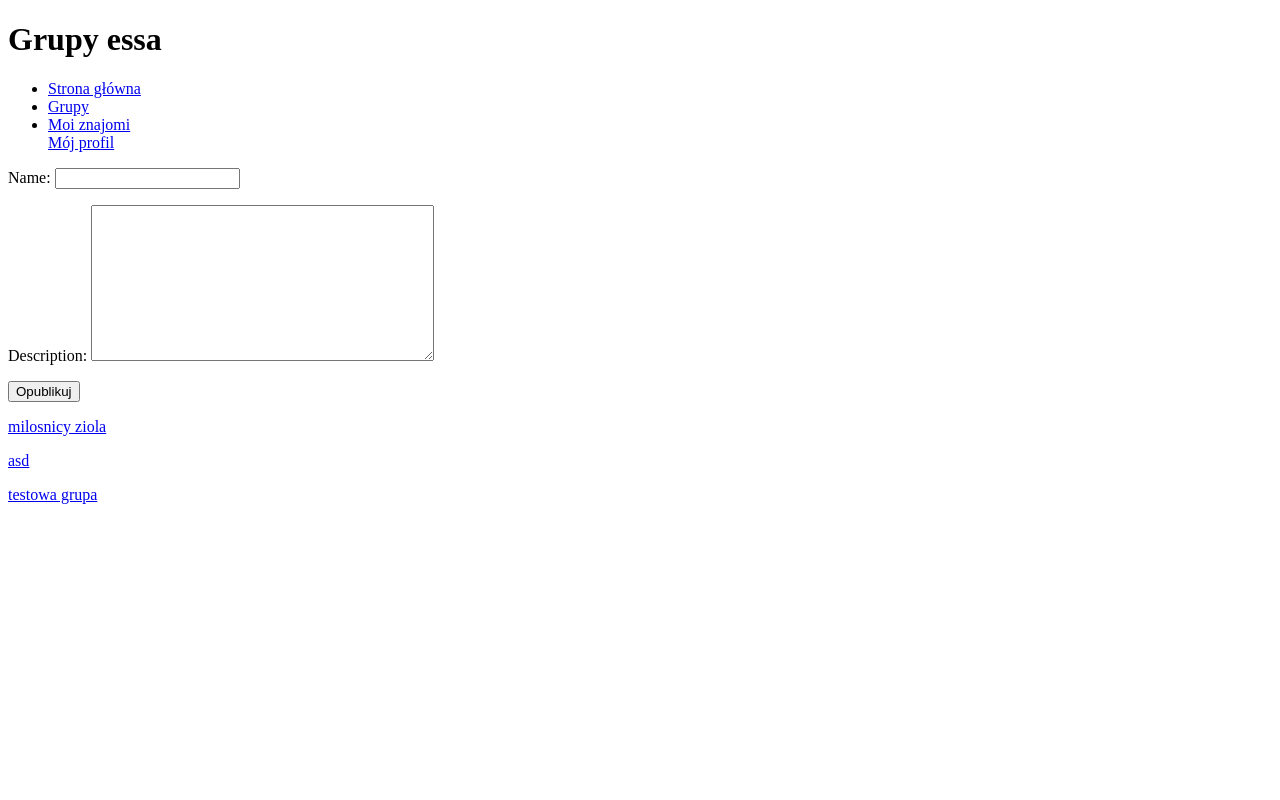
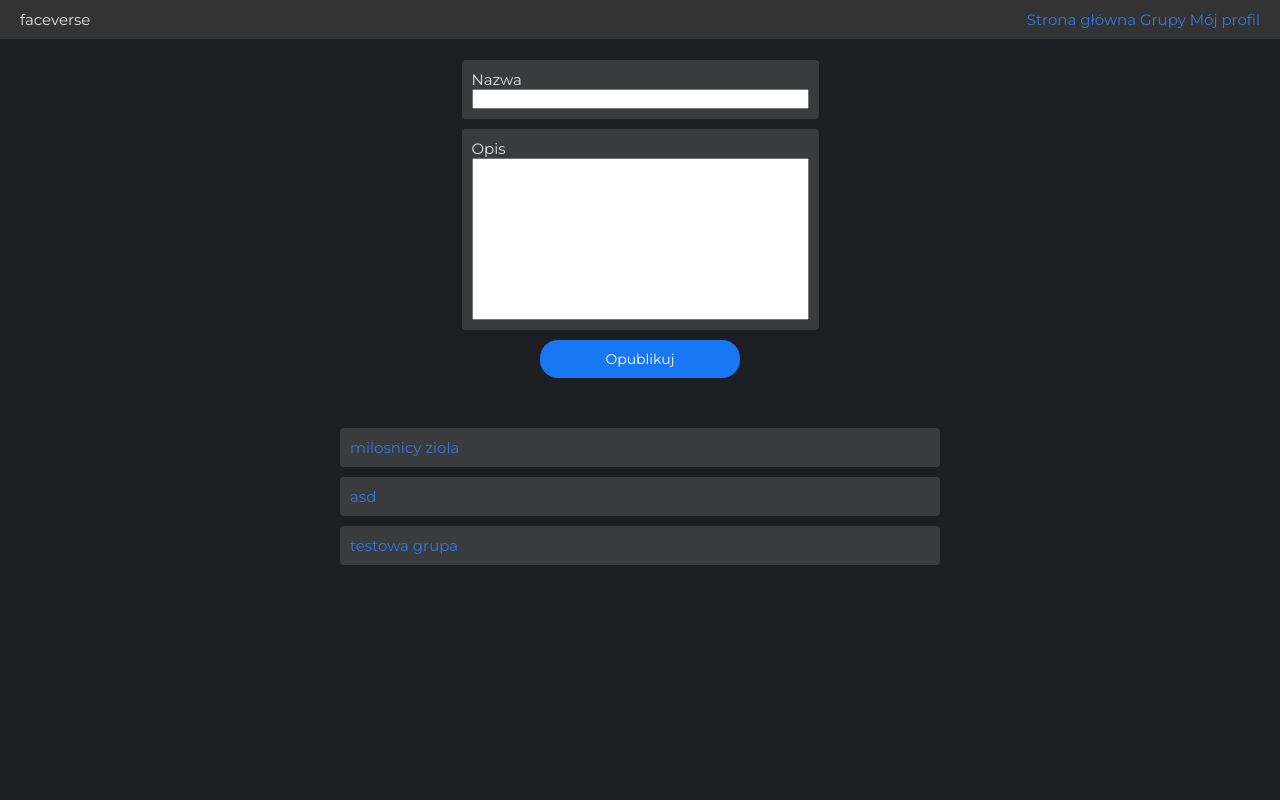
Before and after one commit to wiktordablju/faceverse, a Django app: page /groups/ in a window 1280 px wide. Run offline with Django 4.2, Linux system fonts and the light colour scheme; a user stored in the database is signed in; data comes from the database, SQL or seed files in the repository; both versions use the stored data as it was after the commit.

Commit message:
17.12: strona wszystkich grup

```diff
--- a/group_management/forms.py
+++ b/group_management/forms.py
@@ -6,6 +6,10 @@ class GroupForm(forms.ModelForm):
     class Meta:
         model = Group
         fields = ['name', 'description']
+        labels = {
+            'name': "Nazwa",
+            'description': 'Opis',
+        }
 
 
 class GroupEditForm(forms.ModelForm):
--- /dev/null
+++ b/group_management/static/css/groups.css
@@ -0,0 +1,148 @@
+*,
+*::after,
+*::before {
+  box-sizing: border-box;
+  margin: 0;
+  padding: 0;
+}
+
+html,
+body {
+  height: 100%;
+}
+
+html {
+  font-size: 62.5%;
+  scroll-behavior: smooth;
+}
+
+a {
+  text-decoration: none;
+}
+
+input,
+button,
+textarea,
+select {
+  font-family: inherit;
+}
+
+button {
+  border: none;
+  cursor: pointer;
+}
+
+textarea {
+  resize: vertical;
+}
+
+table {
+  border-collapse: collapse;
+  border-spacing: 0;
+}
+
+body {
+  display: flex;
+  flex-direction: column;
+  background-color: #1c1e21;
+  color: #e4e6eb;
+  font-family: "Montserrat", sans-serif;
+  font-size: 1.5rem;
+  padding-top: 4rem;
+}
+
+a:visited,
+a {
+  text-decoration: none;
+  color: #3578e5;
+  transition: 0.3s;
+}
+
+a:hover {
+  color: #552ce9;
+}
+
+.top-nav {
+  display: flex;
+  justify-content: space-between;
+  align-items: center;
+  background: #333;
+  padding: 1rem 2rem;
+  position: fixed;
+  top: 0;
+  z-index: 10;
+  width: 100%;
+}
+
+.group-form {
+  display: flex;
+  flex-direction: column;
+  align-items: center;
+  justify-content: center;
+  margin: 2rem auto;
+}
+.group-form__fields {
+  display: flex;
+  flex-direction: column;
+  width: 100%;
+  max-width: 600px;
+  margin: auto;
+}
+.group-form__field {
+  background: #3a3b3c;
+  border: none;
+  border-radius: 4px;
+  padding: 1rem;
+  margin-bottom: 1rem;
+  color: #e4e6eb;
+  width: 100%;
+  max-width: 600px;
+  display: flex;
+  flex-direction: column;
+  margin-bottom: 1rem;
+}
+.group-form__field__label {
+  font-size: 1.4rem;
+  color: #e4e6eb;
+  margin-bottom: 0.5rem;
+}
+.group-form__field:focus {
+  outline: 2px solid #3578e5;
+}
+.group-form__submit {
+  background-color: #1877f2;
+  color: white;
+  padding: 1rem 2rem;
+  border: none;
+  border-radius: 18px;
+  cursor: pointer;
+  transition: background-color 0.3s ease;
+  font-size: 1.4rem;
+  width: 100%;
+  max-width: 200px;
+  align-self: center;
+}
+.group-form__submit:hover {
+  background-color: #4893f5;
+}
+
+.group-list {
+  margin-top: 3rem;
+  display: flex;
+  flex-direction: column;
+  align-items: center;
+}
+.group-list__item {
+  background: #3a3b3c;
+  margin-bottom: 1rem;
+  padding: 1rem;
+  border-radius: 4px;
+  font-size: 1.5rem;
+  width: 100%;
+  max-width: 600px;
+  transition: transform 0.3s ease;
+}
+
+textarea {
+  resize: none;
+}/*# sourceMappingURL=groups.css.map */
--- /dev/null
+++ b/group_management/static/scss/_reset.scss
@@ -0,0 +1,42 @@
+*,
+*::after,
+*::before {
+	box-sizing: border-box;
+	margin: 0;
+	padding: 0;
+}
+
+html,
+body {
+	height: 100%;
+}
+
+html {
+	font-size: 62.5%;
+	scroll-behavior: smooth;
+}
+
+a {
+	text-decoration: none;
+}
+
+input,
+button,
+textarea,
+select {
+	font-family: inherit;
+}
+
+button {
+	border: none;
+	cursor: pointer;
+}
+
+textarea {
+	resize: vertical;
+}
+
+table {
+	border-collapse: collapse;
+	border-spacing: 0;
+}
--- /dev/null
+++ b/group_management/static/scss/groups.scss
@@ -0,0 +1,114 @@
+@use "./reset";
+
+body {
+	display: flex;
+	flex-direction: column;
+	background-color: #1c1e21;
+	color: #e4e6eb;
+	font-family: "Montserrat", sans-serif;
+	font-size: 1.5rem;
+	padding-top: 4rem; // Add padding at the top to prevent content from being hidden under the nav
+}
+
+a:visited,
+a {
+	text-decoration: none;
+	color: #3578e5;
+	transition: 0.3s;
+}
+
+a:hover {
+	color: #552ce9;
+}
+
+.top-nav {
+	display: flex;
+	justify-content: space-between;
+	align-items: center;
+	background: #333;
+	padding: 1rem 2rem;
+	position: fixed; // Changed from sticky to fixed
+	top: 0;
+	z-index: 10;
+	width: 100%;
+}
+
+.group-form {
+	display: flex;
+	flex-direction: column;
+	align-items: center;
+	justify-content: center;
+	margin: 2rem auto;
+
+	&__fields {
+		display: flex;
+		flex-direction: column;
+		width: 100%;
+		max-width: 600px;
+		margin: auto;
+	}
+
+	&__field {
+		background: #3a3b3c;
+		border: none;
+		border-radius: 4px;
+		padding: 1rem;
+		margin-bottom: 1rem;
+		color: #e4e6eb;
+		width: 100%; // Adjust the width as necessary
+		max-width: 600px; // Match the width to the post form
+		display: flex;
+		flex-direction: column;
+		margin-bottom: 1rem;
+		&__label {
+			font-size: 1.4rem;
+			color: #e4e6eb;
+			margin-bottom: 0.5rem;
+		}
+
+		&:focus {
+			outline: 2px solid #3578e5;
+		}
+	}
+
+	&__submit {
+		background-color: #1877f2;
+		color: white;
+		padding: 1rem 2rem;
+		border: none;
+		border-radius: 18px;
+		cursor: pointer;
+		transition: background-color 0.3s ease;
+		font-size: 1.4rem;
+		width: 100%;
+		max-width: 200px;
+		align-self: center; // Center the button in the form
+
+		&:hover {
+			background-color: lighten(#1877f2, 10%);
+		}
+	}
+}
+
+// Style for the list of groups
+.group-list {
+	margin-top: 3rem;
+	display: flex;
+	flex-direction: column;
+	align-items: center;
+
+	&__item {
+		background: #3a3b3c;
+		margin-bottom: 1rem;
+		padding: 1rem;
+		border-radius: 4px;
+		font-size: 1.5rem;
+		width: 100%;
+		max-width: 600px; // Size similar to the form for consistency
+		transition: transform 0.3s ease;
+	}
+}
+
+textarea {
+	resize: none;
+}
--- a/group_management/templates/group_management/groups.html
+++ b/group_management/templates/group_management/groups.html
@@ -1,26 +1,60 @@
 <!DOCTYPE html>
 <html lang="en">
 	<head>
-    <meta charset="UTF-8">
-    <title>Grupy essa</title>
+		<meta charset="UTF-8" />
+		<title>faceverse | Grupy</title>
+		<link rel="preconnect" href="https://fonts.googleapis.com" />
+		<link rel="preconnect" href="https://fonts.gstatic.com" crossorigin />
+		<link
+			href="https://fonts.googleapis.com/css2?family=Montserrat:wght@300;400;500;700&display=swap"
+			rel="stylesheet"
+		/>
+		{% load static %}
+		<link rel="stylesheet" href="{% static 'css/groups.css' %}" />
 	</head>
 	<body>
-    <h1>Grupy essa</h1>
-    <nav>
-        <ul>
-            <li><a href="{% url 'core:home' %}">Strona główna</a></li>
-            <li><a href="{% url 'group_management:groups' %}">Grupy</a></li>
-            <li><a href="{% url 'user_management:friends' %}">Moi znajomi</a></li>
-            <a href="{% url 'user_management:profile' user.username %}">Mój profil</a>
-        </ul>
+		<header class="top-nav">
+			<div class="top-nav__logo">faceverse</div>
+			<nav class="top-nav__links">
+				<a href="{% url 'core:home' %}" class="top-nav__link">Strona główna</a>
+				<a href="{% url 'group_management:groups' %}" class="top-nav__link"
+					>Grupy</a
+				>
+				<a
+					href="{% url 'user_management:profile' user.username %}"
+					class="top-nav__link"
+					>Mój profil</a
+				>
 			</nav>
-    <form method="post">
+		</header>
+
+		<!-- Group Creation Form -->
+		<form method="post" class="group-form">
 			{% csrf_token %}
-        {{ form.as_p }}
-        <button type="submit">Opublikuj</button>
+			<div class="group-form__fields">
+				{% for field in form %}
+				<div class="group-form__field">
+					<label class="group-form__label">{{ field.label }}</label>
+					{{ field }} {% if field.help_text %}
+					<small class="form-text text-muted">{{ field.help_text }}</small>
+					{% endif %} {% for error in field.errors %}
+					<div class="alert alert-danger">{{ error }}</div>
+					{% endfor %}
+				</div>
+				{% endfor %}
+			</div>
+			<button type="submit" class="group-form__submit">Opublikuj</button>
 		</form>
+
+		<!-- List of Groups -->
+		<div class="group-list">
 			{% for group in groups %}
-        <p><a href="{% url 'group_management:group_detail' group.slug %}">{{ group.name }}</a></p>
+			<p class="group-list__item">
+				<a href="{% url 'group_management:group_detail' group.slug %}"
+					>{{ group.name }}</a
+				>
+			</p>
 			{% endfor %}
+		</div>
 	</body>
 </html>
```
Also changed, not shown: README.md, db.sqlite3, 1 other file. Lines whose indentation alone changed are shown as unchanged.
